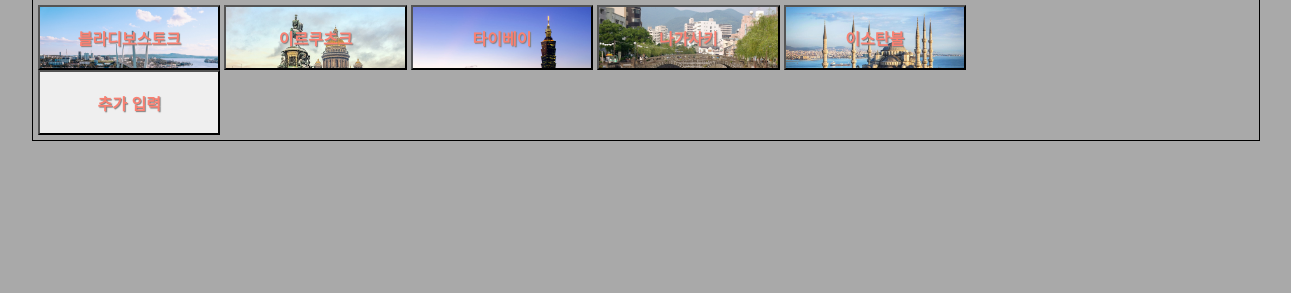
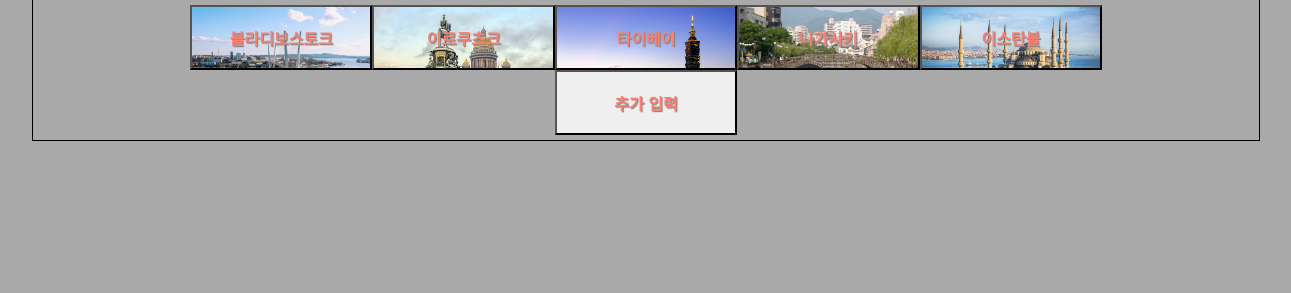
Before and after one commit to sopipc167/demure, a PHP site: page / in a window 1536 px wide. Shown: the part 507-800 px from the top of the page, without its empty margins (122-1413 px from the left). Run offline with PHP 8.4, Linux system fonts and the light colour scheme.

Commit message:
Update style.css

```diff
--- a/css/style.css
+++ b/css/style.css
@@ -5,8 +5,10 @@ body {
     display: flex;
     padding: 0%;
 }
-#btnpanel {
-    margin: 0 auto;
+.prePan {
+    display: flex;
+    flex-direction: column;
+    align-items: center;
 }
 .contryBtn{
     width:80%;
@@ -98,7 +100,12 @@ p{
         color: salmon;
         background-repeat: no-repeat;
         background-size: cover;
-        display: inline;
+        display: block;
+    }
+    .prePan {
+        display: flex;
+        flex-direction: row;
+        justify-content: center;
     }
     #board{
         border:1px solid black;
@@ -114,8 +121,6 @@ p{
         height:90%;
         display: flex;
         justify-content: center;
-        flex-direction: column;
-        align-items: center;
     }
 }
 @media (max-width: 1000px){
@@ -123,6 +128,11 @@ p{
         display: flex;
         flex-direction: column;
         padding: 0%;
+    }
+    .prePan {
+        display: flex;
+        flex-direction: row;
+        justify-content: center;
     }
     .contryBtn{
         width:15%;
```
